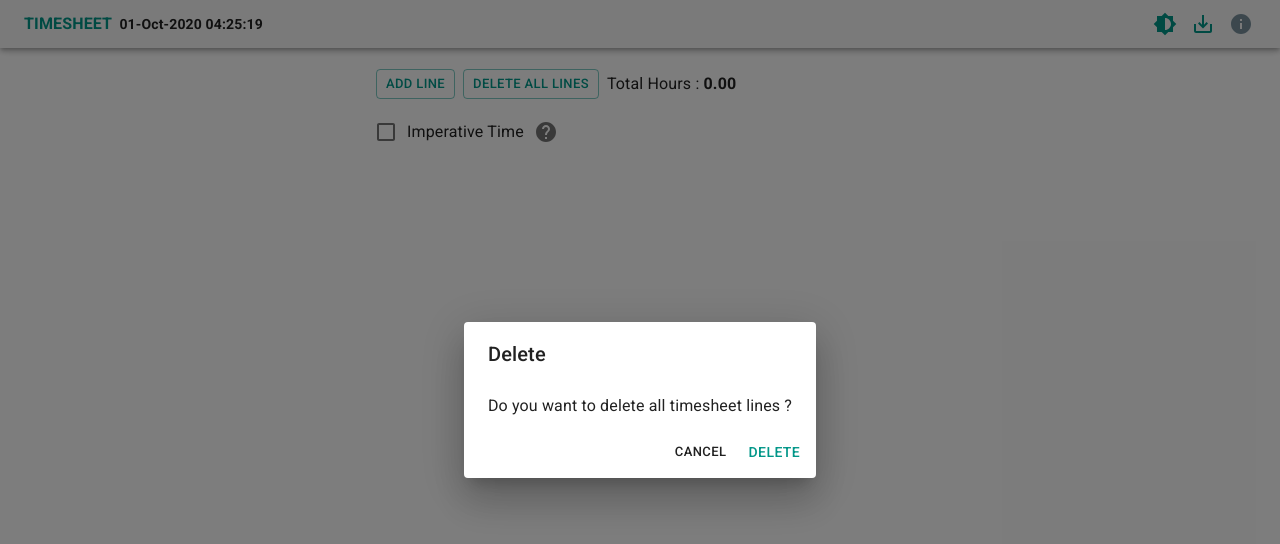
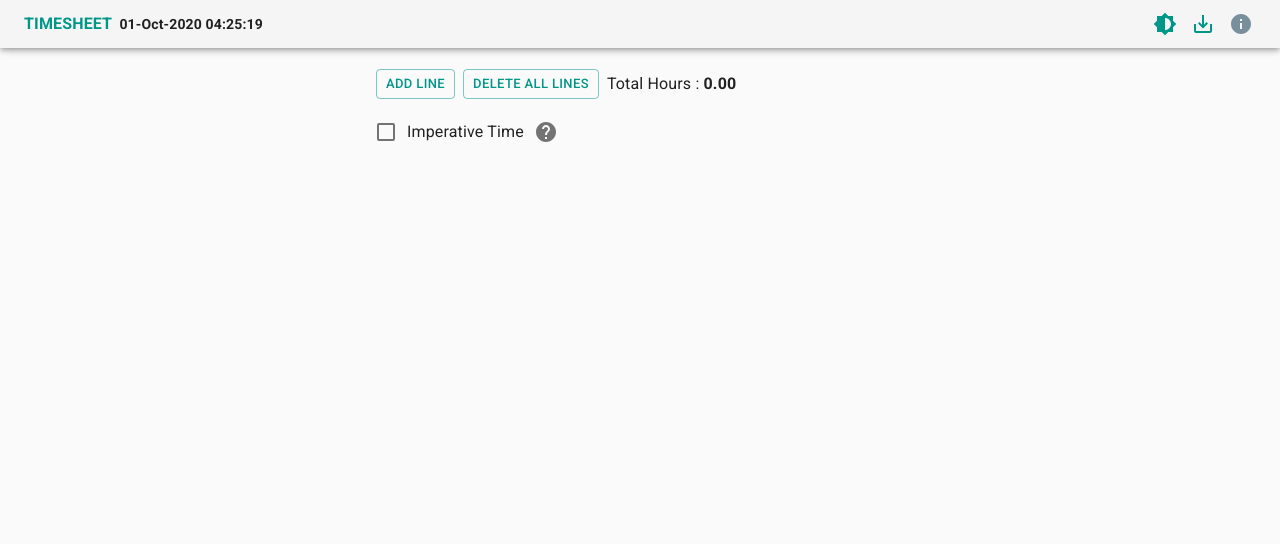
Before and after one commit to nishantpainter/timesheet, a React (Create React App) app: page / in a window 1280 px wide. Both pictures are taken after a click on the button "DELETE ALL LINES". Shown: the top 544 px of the page. Built offline with nearby package versions, Linux system fonts and the light colour scheme.

Commit message:
Update delete all for no lines

```diff
--- a/src/Timesheet/containers/Sheet.tsx
+++ b/src/Timesheet/containers/Sheet.tsx
@@ -33,7 +33,7 @@ const List: React.FC<ListProps> = (props) => {
     handleAddNewLine,
     handleChangeLine,
     handleDeleteLine,
-    handleDeleteAllLines,
+    handleDeleteAllLines: handleDeleteAllLinesStore,
     handleChangeImperative,
   } = useStore();
 
@@ -42,12 +42,20 @@ const List: React.FC<ListProps> = (props) => {
   >(false);
 
   const handleOpenConfirmationDialog = React.useCallback(() => {
+    if (!(lines && lines.length)) {
+      return;
+    }
     setConfirmationDialogOpen(true);
-  }, []);
+  }, [lines]);
 
   const handleCloseConfirmationDialog = React.useCallback(() => {
     setConfirmationDialogOpen(false);
   }, []);
+
+  const handleDeleteAllLines = React.useCallback(() => {
+    handleDeleteAllLinesStore();
+    handleCloseConfirmationDialog();
+  }, [handleDeleteAllLinesStore, handleCloseConfirmationDialog]);
 
   const totalHours = lines.reduce(
     (totalHours, line) => totalHours + (Number(line.hours) || 0),
@@ -111,13 +119,7 @@ const List: React.FC<ListProps> = (props) => {
           <Button size="small" onClick={handleCloseConfirmationDialog}>
             Cancel
           </Button>
-          <Button
-            color="primary"
-            onClick={() => {
-              handleDeleteAllLines();
-              handleCloseConfirmationDialog();
-            }}
-          >
+          <Button color="primary" onClick={handleDeleteAllLines}>
             Delete
           </Button>
         </DialogActions>
```
